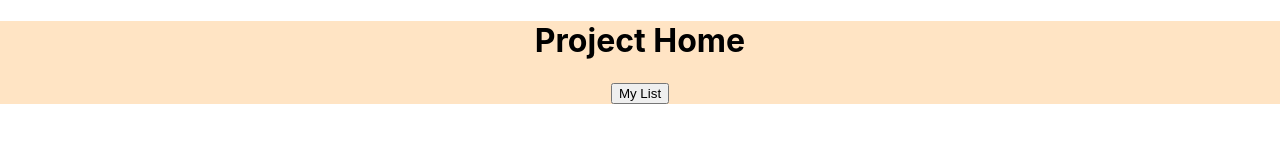
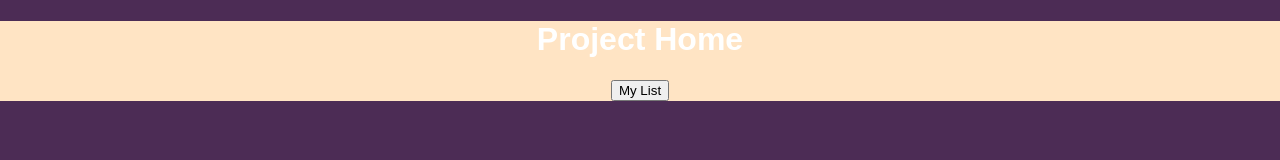
Before and after one commit to oscarjrs/lunatutoring, a React app: page / in a window 1280 px wide. Built offline with nearby package versions, Linux system fonts and the light colour scheme.

Commit message:
add basic theme

```diff
--- a/src/App/style/App.css
+++ b/src/App/style/App.css
@@ -1,6 +1,15 @@
 .App {
   text-align: center;
   background-color: bisque;
+}
+
+body {
+  background-color: #4c2c55;
+  color: #FFFFFF;
+  font-family: "Varela Round Regular", Arial, sans-serif;
+  text-shadow: 1px 1px 2px var(--textShadowColor);
+  margin: 0px;
+  cursor: default;
 }
 
 .App-logo {
```
Also changed, not shown: 1 other file.
